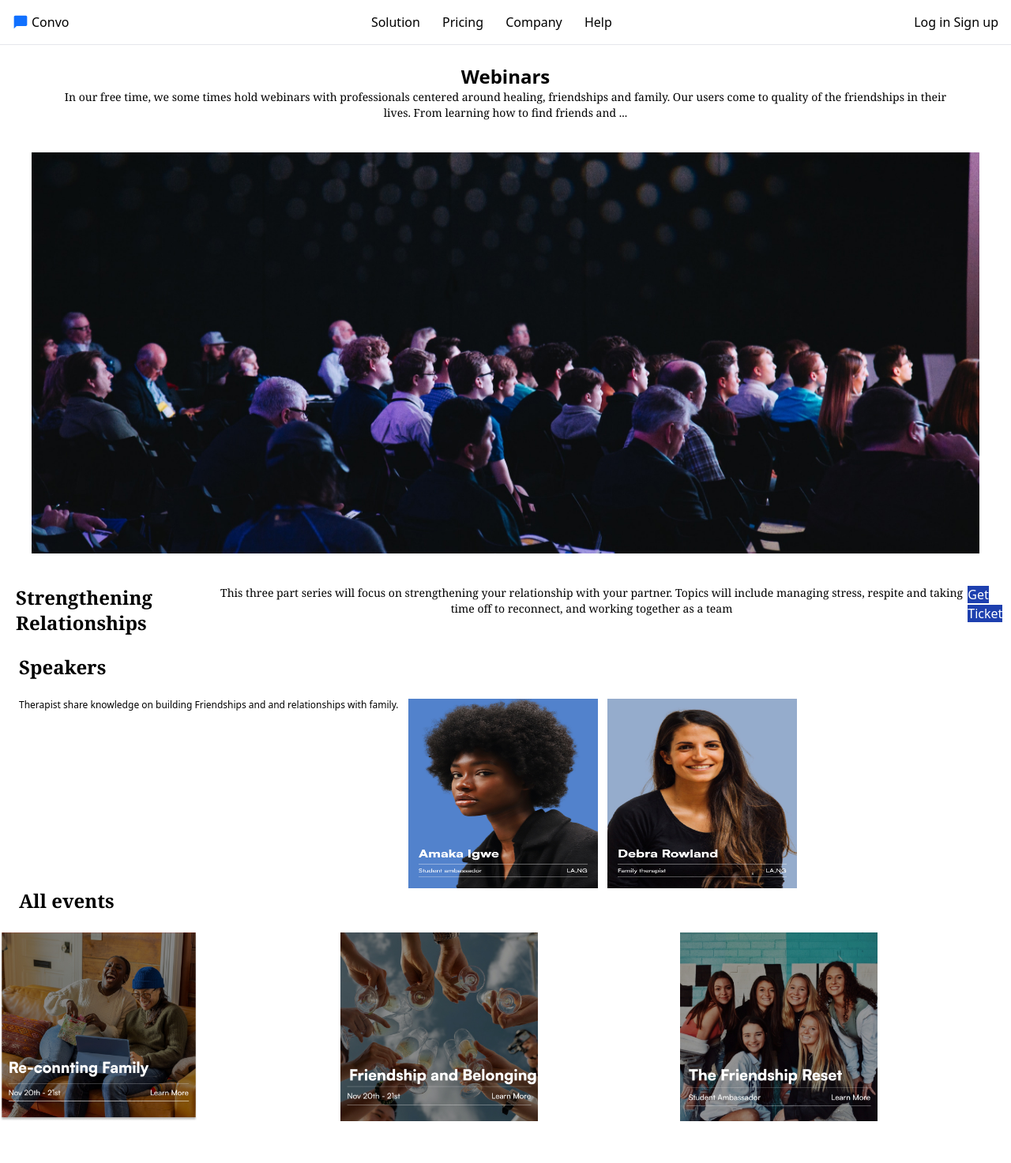
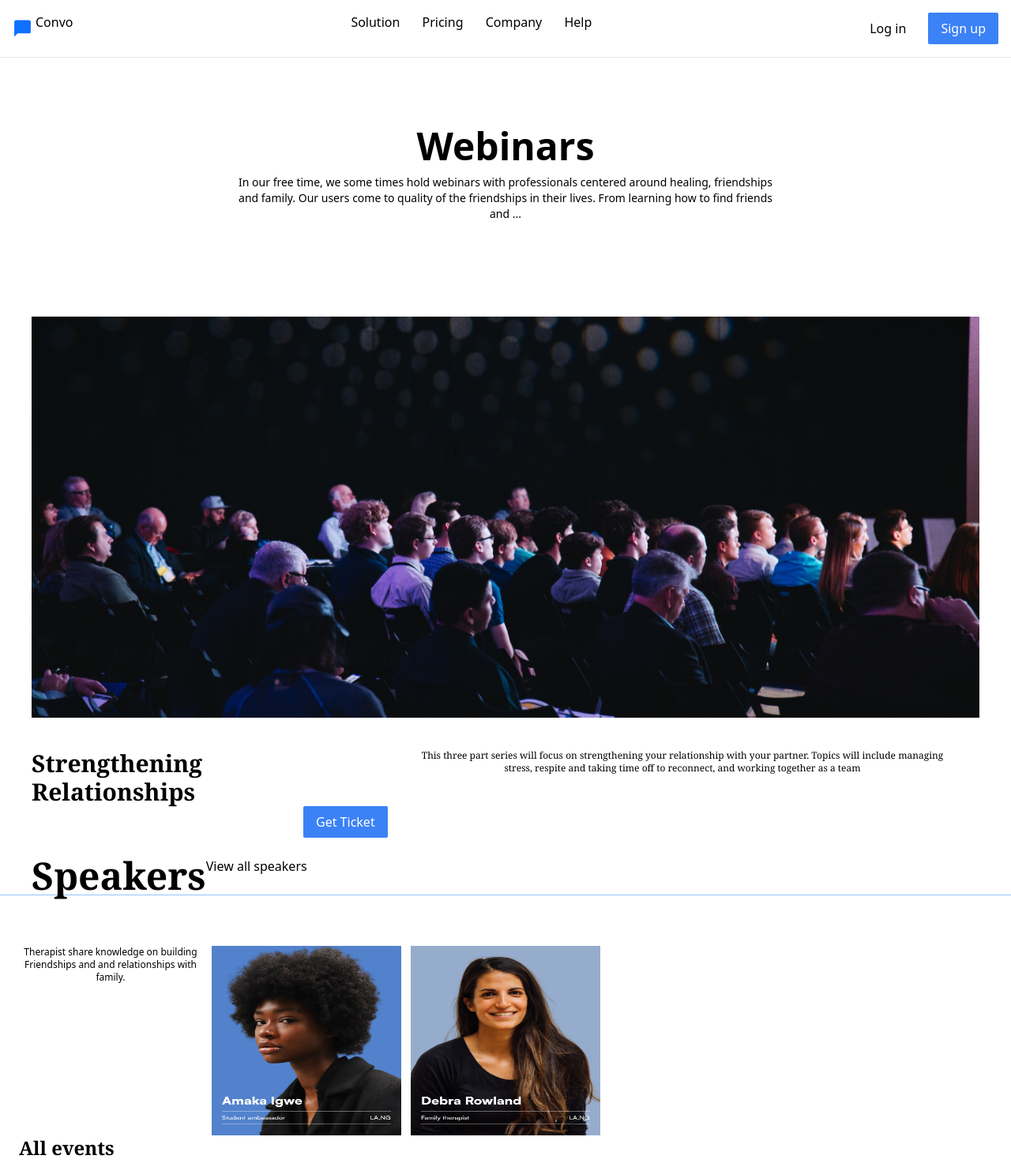
Before and after one commit to switjeph/Convo-Landing-page, a plain HTML site: page index.html in a window 1280 px wide. Shown: the top 1473 px of the page at 79% size. Drawn offline with nearby package versions, Linux system fonts and the light colour scheme.

Commit message:
Changes made

```diff
--- a/index.html
+++ b/index.html
@@ -11,7 +11,7 @@
     <div >
      <di class=" p-4 flex justify-between border-b border-gray-200">
       <div class="flex">
-        <img src="img/mdi_message.svg" alt="logo-img" width="20" />
+        <img src="img/mdi_message.svg" alt="logo-img" width="25" />
         <p class="switcaptures ml-1">Convo</p>
       </div>
       <div
@@ -23,19 +23,19 @@
         <a href="#">Help</a>
 
      </div>
-     <div>
+     <div class="space-x-6">
       <a href="#">Log in</a>
-      <a href="#" class="button-link"
-        ><span class="button">Sign up</span></a
+      <button href="#" class="bg-blue-500 py-2 px-4 rounded-sm text-white"
+        ><span class="button">Sign up</span></
       >
     </div>
 
       </div>
       <br />
       <div class="contaier2">
-        <h1 class="text text-center text-2xl font-extrabold">Webinars</h1>
+        <h1 class="text text-center text-5xl font-extrabold pt-16">Webinars</h1>
         <p
-          class="text justify-items-center px-20 text-center font-serif text-sm"
+          class="text justify-items-center px-72 py-3 pb-20 text-center text-sm"
         >
           In our free time, we some times hold webinars with professionals
           centered around healing, friendships and family. Our users come to
@@ -45,29 +45,28 @@
         <img class="p-10" src="img/Rectangle 2.jpg" alt="wedding-pic" />
       </div>
       <div class="container3 flex">
-        <h2 class="font w-52 ps-5 font-serif text-2xl font-semibold">
+        <h2 class="font w-52 ps-10 font-serif text-3xl font-semibold">
           Strengthening Relationships
         </h2>
-        <p class="text justify-center ps-20 text-center font-serif text-sm">
+        <p class="text justify-end ps-80 pe-20 text-center font-serif text-xs">
           This three part series will focus on strengthening your relationship
           with your partner. Topics will include managing stress, respite and
           taking time off to reconnect, and working together as a team
         </p>
-        <div>
-          <div>
-            <a href="#" class="button-link bg-blue-800 text text-white"
-              ><span class="button">Get Ticket</span></a
-            >
+      </div>
+      <div class="pl-96">
+           <button href="#" class="bg-blue-500 py-2 px-4 rounded-sm text-white"
+        ><span class="button">Get Ticket</span></
+      >
           </div>
-        </div>
+      <br />
+      <div class="flex">
+        <h3 class="font ps-10 font-serif text-5xl font-bold">Speakers</h3>
+        <p>View all speakers</p>
       </div>
-      <br />
-      <div>
-        <h3 class="font ps-6 font-serif text-2xl font-bold">Speakers</h3>
-        <br />
 
-        <div class="flex gap-3">
-          <p class="text ps-6 text-center text-xs">
+        <div class="flex gap-3  border-t border-blue-300 pt-16 text-wrap">
+          <p class="text ps-6 text-center text-xs w-64">
             Therapist share knowledge on building Friendships and and
             relationships with family.
           </p>
@@ -84,7 +83,6 @@
             width="250"
           />
         </div>
-      </div>
       <h4 class="font ps-6 font-serif text-2xl font-bold">All events</h4>
       <br />
       <div class="grid grid-cols-3 gap-3">
```
